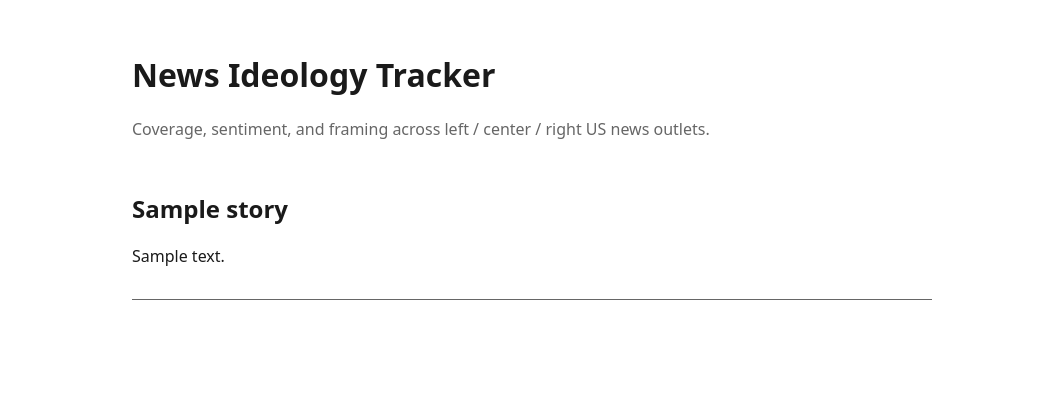
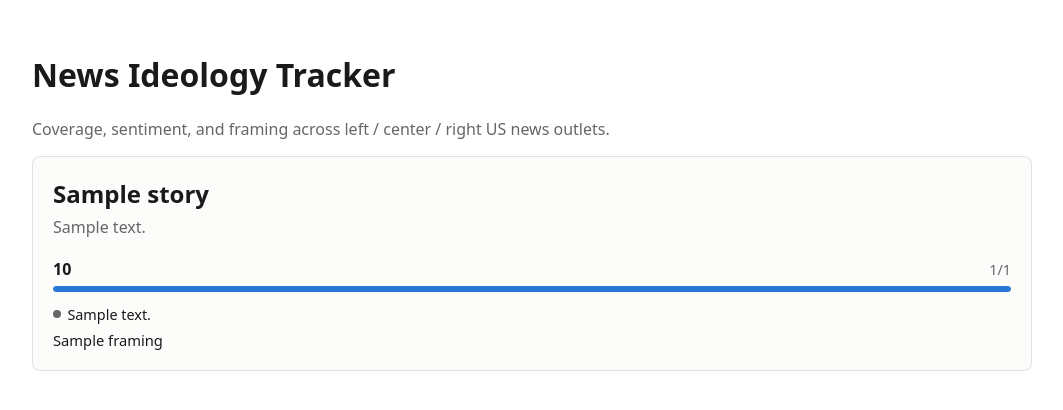
Before and after one commit to milan-mircic/Political_compass, a FastAPI app: template app/templates/index.html in a window 1280 px wide. Shown: the top 410 px of the page, without its empty margins (108-1171 px from the left). Run offline with FastAPI, Linux system fonts and the light colour scheme; the template is opened without the code that fills it: most values are stand-ins (such as "Sample title", 1, 10 or a date in 2020).

Commit message:
Render the coverage/sentiment/framing table on the story page
The index route now joins each of the top 10 stories (ranked by total
coverage) against story_ideology_aggregates and builds a per-orientation
view: coverage as a meter + "x/10", a sentiment badge, and the framing
text. Handles two edge cases explicitly: zero coverage from an
orientation, and coverage present but sentiment not yet scored.

Sentiment uses the status palette (green/red/gray) rather than the
default blue/red diverging pair, since blue-vs-red under Left/Center/
Right column headers would misread as a party-color cue. The coverage
meter uses the sequential blue ramp identically across all three
columns, so it carries no per-orientation color meaning. Verified by
screenshotting the rendered page (light and dark) with headless
Chromium against seeded test data covering full coverage, zero
coverage, and pending-sentiment cases.

Co-Authored-By: Claude Sonnet 5 <noreply@anthropic.com>

```diff
--- a/app/main.py
+++ b/app/main.py
@@ -13,12 +13,79 @@ app = FastAPI(title="News Ideology Tracker")
 app.mount("/static", StaticFiles(directory=APP_DIR / "static"), name="static")
 templates = Jinja2Templates(directory=APP_DIR / "templates")
 
+ORIENTATIONS = ("left", "center", "right")
+
+
+_SENTIMENT_TEXT = {
+    "positive": "Positive",
+    "negative": "Negative",
+    "neutral": "Neutral",
+    "pending": "Sentiment pending",
+}
+
+
+def _sentiment_label(score: float | None) -> str:
+    if score is None:
+        return "pending"
+    if score > 0.25:
+        return "positive"
+    if score < -0.25:
+        return "negative"
+    return "neutral"
+
+
+def _orientation_view(orientation: str, row, panel_size: int) -> dict:
+    coverage_count = row["coverage_count"]
+    sentiment_label = _sentiment_label(row["avg_sentiment"])
+    return {
+        "key": orientation,
+        "coverage_count": coverage_count,
+        "panel_size": panel_size,
+        "coverage_pct": round(100 * coverage_count / panel_size) if panel_size else 0,
+        "sentiment_label": sentiment_label,
+        "sentiment_text": _SENTIMENT_TEXT[sentiment_label],
+        "framing": row["framing"],
+    }
+
 
 @app.get("/", response_class=HTMLResponse)
 def index(request: Request):
     with get_cursor() as cur:
-        cur.execute("SELECT id, title, summary, updated_at FROM stories ORDER BY updated_at DESC LIMIT 10")
-        stories = cur.fetchall()
+        cur.execute("SELECT orientation, COUNT(*) AS total FROM sources GROUP BY orientation")
+        panel_size = {row["orientation"]: row["total"] for row in cur.fetchall()}
+
+        cur.execute(
+            """
+            SELECT s.id, s.title, s.summary, SUM(sia.coverage_count) AS total_coverage
+            FROM stories s
+            JOIN story_ideology_aggregates sia ON sia.story_id = s.id
+            WHERE s.aggregated_at IS NOT NULL
+            GROUP BY s.id
+            ORDER BY total_coverage DESC, s.updated_at DESC
+            LIMIT 10
+            """
+        )
+        story_rows = cur.fetchall()
+
+        stories = []
+        for story_row in story_rows:
+            cur.execute(
+                "SELECT orientation, coverage_count, avg_sentiment, framing "
+                "FROM story_ideology_aggregates WHERE story_id = ?",
+                (story_row["id"],),
+            )
+            aggregates = {row["orientation"]: row for row in cur.fetchall()}
+            stories.append(
+                {
+                    "title": story_row["title"],
+                    "summary": story_row["summary"],
+                    "orientations": [
+                        _orientation_view(orientation, aggregates[orientation], panel_size.get(orientation, 0))
+                        for orientation in ORIENTATIONS
+                    ],
+                }
+            )
+
     return templates.TemplateResponse(request, "index.html", {"stories": stories})
 
 
--- a/app/static/style.css
+++ b/app/static/style.css
@@ -3,6 +3,12 @@
     --fg: #1a1a1a;
     --bg: #ffffff;
     --muted: #666666;
+    --card-bg: #fcfcfb;
+    --border: rgba(11, 11, 11, 0.10);
+    --good: #0ca30c;
+    --critical: #d03b3b;
+    --meter-track: #cde2fb;
+    --meter-fill: #2a78d6;
 }
 
 @media (prefers-color-scheme: dark) {
@@ -10,12 +16,16 @@
         --fg: #eaeaea;
         --bg: #121212;
         --muted: #999999;
+        --card-bg: #1a1a19;
+        --border: rgba(255, 255, 255, 0.10);
+        --meter-track: #184f95;
+        --meter-fill: #3987e5;
     }
 }
 
 body {
     font-family: system-ui, -apple-system, sans-serif;
-    max-width: 800px;
+    max-width: 1000px;
     margin: 0 auto;
     padding: 2rem 1rem;
     color: var(--fg);
@@ -27,11 +37,105 @@ header p, .empty {
 }
 
 .stories {
-    list-style: none;
-    padding: 0;
+    display: flex;
+    flex-direction: column;
+    gap: 1.5rem;
 }
 
-.story {
-    padding: 1rem 0;
-    border-bottom: 1px solid var(--muted);
+.story-card {
+    padding: 1.25rem;
+    border: 1px solid var(--border);
+    border-radius: 8px;
+    background: var(--card-bg);
 }
+
+.story-title {
+    margin: 0 0 0.4rem;
+}
+
+.story-summary {
+    margin: 0 0 1.25rem;
+    color: var(--muted);
+}
+
+.orientation-grid {
+    display: grid;
+    grid-template-columns: repeat(auto-fit, minmax(220px, 1fr));
+    gap: 1rem;
+}
+
+.orientation-col {
+    min-width: 0;
+}
+
+.orientation-header {
+    display: flex;
+    justify-content: space-between;
+    align-items: baseline;
+    margin-bottom: 0.35rem;
+}
+
+.orientation-name {
+    font-weight: 600;
+}
+
+.coverage-value {
+    font-variant-numeric: tabular-nums;
+    color: var(--muted);
+    font-size: 0.9rem;
+}
+
+.meter {
+    height: 6px;
+    border-radius: 3px;
+    background: var(--meter-track);
+    overflow: hidden;
+    margin-bottom: 0.6rem;
+}
+
+.meter-fill {
+    height: 100%;
+    background: var(--meter-fill);
+    border-radius: 3px;
+}
+
+.sentiment-badge {
+    display: inline-flex;
+    align-items: center;
+    gap: 0.4rem;
+    font-size: 0.9rem;
+    margin-bottom: 0.4rem;
+}
+
+.sentiment-dot {
+    width: 8px;
+    height: 8px;
+    border-radius: 50%;
+    background: var(--muted);
+    flex-shrink: 0;
+}
+
+.sentiment-positive .sentiment-dot {
+    background: var(--good);
+}
+
+.sentiment-negative .sentiment-dot {
+    background: var(--critical);
+}
+
+.sentiment-pending {
+    color: var(--muted);
+    font-style: italic;
+}
+
+.framing-text {
+    margin: 0;
+    font-size: 0.92rem;
+}
+
+.empty-orientation {
+    margin: 0;
+    color: var(--muted);
+    font-size: 0.9rem;
+    font-style: italic;
+}
--- a/app/templates/index.html
+++ b/app/templates/index.html
@@ -14,14 +14,43 @@
 
     <main>
         {% if stories %}
-            <ul class="stories">
+            <div class="stories">
             {% for story in stories %}
-                <li class="story">
-                    <h2>{{ story["title"] }}</h2>
-                    <p>{{ story["summary"] }}</p>
-                </li>
+                <article class="story-card">
+                    <h2 class="story-title">{{ story.title }}</h2>
+                    <p class="story-summary">{{ story.summary }}</p>
+
+                    <div class="orientation-grid">
+                        {% for o in story.orientations %}
+                            <div class="orientation-col">
+                                <div class="orientation-header">
+                                    <span class="orientation-name">{{ o.key | capitalize }}</span>
+                                    <span class="coverage-value">{{ o.coverage_count }}/{{ o.panel_size }}</span>
+                                </div>
+
+                                <div class="meter"
+                                     role="img"
+                                     aria-label="{{ o.coverage_count }} of {{ o.panel_size }} {{ o.key }} outlets covered this story">
+                                    <div class="meter-fill" style="width: {{ o.coverage_pct }}%"></div>
+                                </div>
+
+                                {% if o.coverage_count > 0 %}
+                                    <div class="sentiment-badge sentiment-{{ o.sentiment_label }}">
+                                        <span class="sentiment-dot"></span>
+                                        <span>{{ o.sentiment_text }}</span>
+                                    </div>
+                                    {% if o.framing %}
+                                        <p class="framing-text">{{ o.framing }}</p>
+                                    {% endif %}
+                                {% else %}
+                                    <p class="empty-orientation">No coverage from this orientation.</p>
+                                {% endif %}
+                            </div>
+                        {% endfor %}
+                    </div>
+                </article>
             {% endfor %}
-            </ul>
+            </div>
         {% else %}
             <p class="empty">No stories yet. Run the pipeline to populate the database.</p>
         {% endif %}
```
